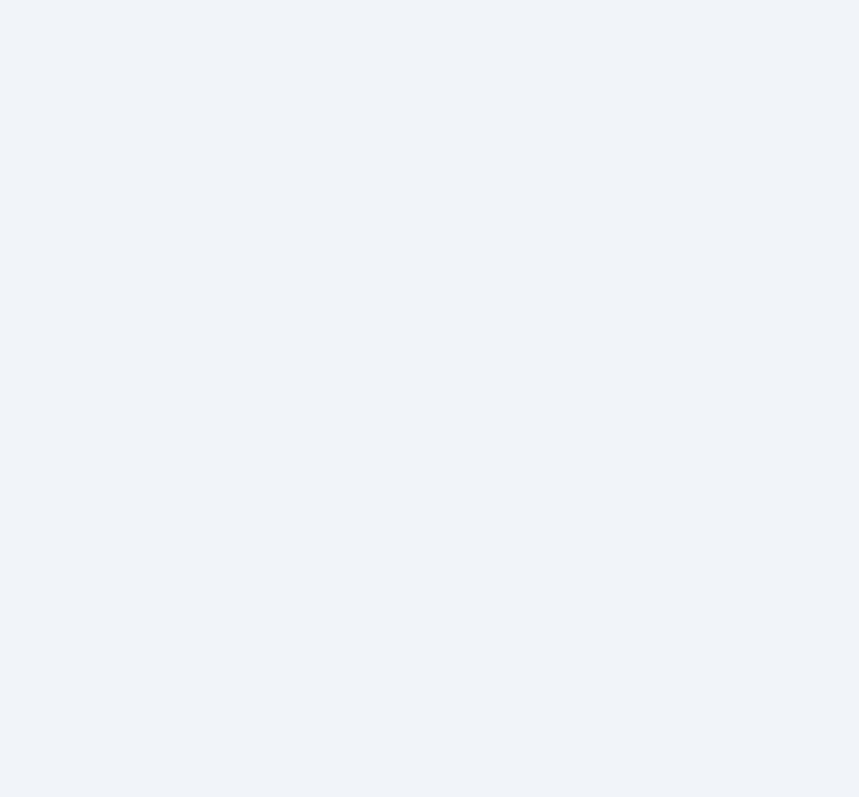
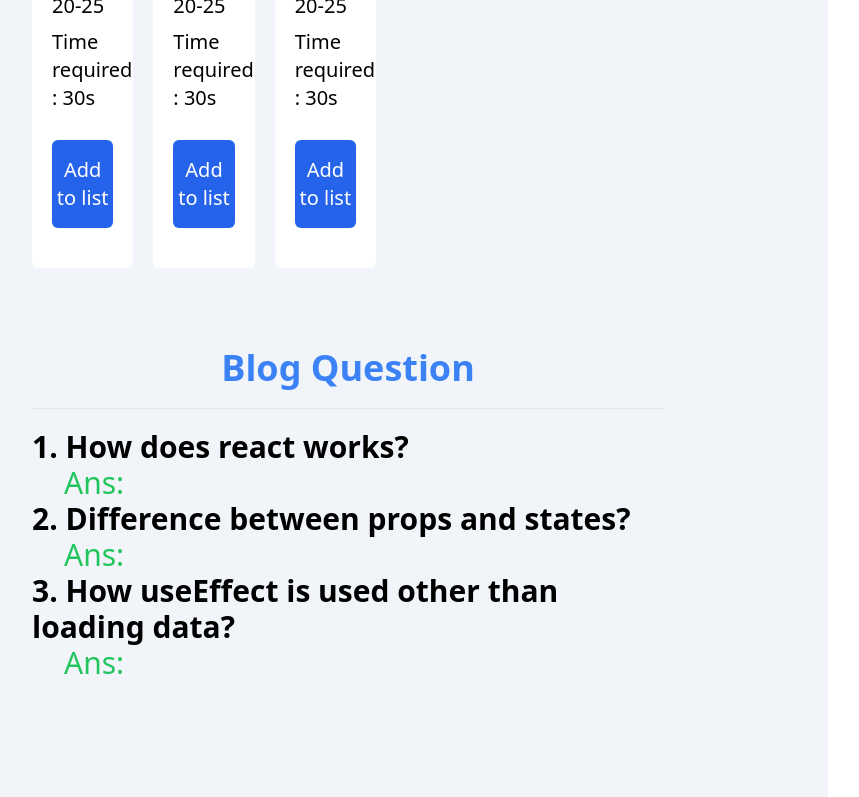
Before and after one commit to shuvo0007/ultra-active-club, a React (Create React App) app: page / in a window 1280 px wide. Shown: the part 2000-2797 px from the top of the page, without its empty margins (132-991 px from the left). Before the commit the page ends 1836 px from the top, so only its background shows below. Built offline with nearby package versions, Linux system fonts and the light colour scheme.

Commit message:
responsive (blog card)

```diff
--- a/src/App.js
+++ b/src/App.js
@@ -2,15 +2,19 @@ import "./App.css";
 import Cards from "./components/selection-cards/Cards";
 import Activity from "./components/activity/Activity";
 import Bar from "./components/bar/Bar";
+import Blog from "./components/blog/blog";
 
 function App() {
   return (
     <div className="App">
-      <div className="flex ">
-        <div className="w-3/5 my-40 mx-36">
+      <div className="sm:flex">
+        <div className="sm:w-3/5 sm:my-40 sm:mx-36 ">
           <Bar></Bar>
-          <div className="">
+          <div className=" w-auto">
             <Cards></Cards>
+          </div>
+          <div className="p-5">
+            <Blog></Blog>
           </div>
         </div>
         <div className="w-1/4">
--- a/src/components/bar/Bar.js
+++ b/src/components/bar/Bar.js
@@ -2,15 +2,15 @@ import React from "react";
 
 const bar = () => {
   return (
-    <div className="text-left   ">
+    <div className="text-left">
       <div className="flex items-center">
         <div className="w-10 m-5">
           <img src="muscle.png" alt="" />
         </div>
-        <h1 className="text-4xl text-blue-600">Fitness GYM</h1>
+        <h1 className="sm:text-4xl text-3xl text-blue-600">Fitness GYM</h1>
       </div>
       <div>
-        <h2 className="text-3xl font-bold m-5">Select today’s exercise</h2>
+        <h2 className="sm:text-3xl text-2xl font-bold sm:m-5 mx-5">Select today’s exercise</h2>
       </div>
     </div>
   );
--- /dev/null
+++ b/src/components/blog/blog.js
@@ -0,0 +1,23 @@
+import React from "react";
+
+const blog = () => {
+  return (
+    <div className="sm:text-3xl w-full">
+      <h2 className="sm:text-4xl font-bold text-blue-500 m-5 sm:text-center text-left ">Blog Question</h2>
+      <hr />
+      <ol className="text-left mt-5">
+        <li className="font-bold">1. How does react works?
+          <p className="pl-8 font-normal text-gray-500 text-justify"><span className="text-green-500">Ans:</span> </p>
+        </li>
+        <li className="font-bold">2. Difference between props and states?
+          <p className="pl-8 font-normal text-gray-500 text-justify"><span className="text-green-500">Ans:</span> </p>
+        </li>
+        <li className="font-bold">3. How useEffect is used other than loading data?
+          <p className="pl-8 font-normal text-gray-500 text-justify"><span className="text-green-500">Ans:</span> </p>
+        </li>
+      </ol>
+    </div>
+  );
+};
+
+export default blog;
--- a/src/components/selection-cards/Cards.js
+++ b/src/components/selection-cards/Cards.js
@@ -9,7 +9,7 @@ const Cards = () => {
       .then((data) => setCards(data));
   }, []);
   return (
-    <div className="grid grid-cols-3 gap-5 p-5 ">
+    <div className="sm:grid sm:grid-cols-3 sm:gap-5 sm:p-5 w-96 pl-10 pt-5">
       {cards.map((card) => (
         <Card
           key={card.index}
@@ -29,12 +29,12 @@ let totalTime = 0;
 
 function Card(props) {
   return (
-    <div className="bg-white rounded-md text-left p-5">
-      <div className=" ">
+    <div className="bg-white rounded-md text-left p-5 mb-5">
+      <div className="">
         <img className="h-48 w-full rounded-xl " src={props.picture} alt="" />
       </div>
-      <div className="mt-5 text-xl">
-        <h2 className="text-2xl font-bold">{props.title}</h2>
+      <div className="mt-5 sm:text-xl">
+        <h2 className="sm:text-2xl text-xl font-bold">{props.title}</h2>
         <p className="text-gray-400 my-5">{props.details}</p>
         <p className="my-2">For Age: {props.age}</p>
         <p className="my-2">Time required : {props.time}s</p>
```
